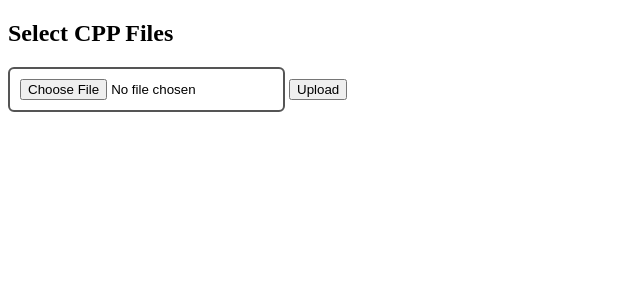
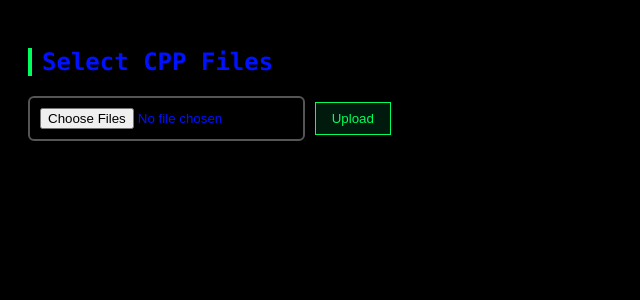
Before and after one commit to SJLJ-java/VSC-VS2022converter, a Flask app: page / in a window 1280 px wide. Shown: the top 300 px of the page, without its empty margins (0-640 px from the left). Run offline with Flask 3, Linux system fonts and the light colour scheme.

Commit message:
Alpha Nu

```diff
--- /dev/null
+++ b/static/style.css
@@ -0,0 +1,53 @@
+/* ===== Retro Hacker Terminal Theme ===== */
+
+body {
+    background: #000000;
+    color: #0011ff;
+    font-family: "Consolas", "Courier New", monospace;
+    padding: 20px;
+}
+
+/* Headers */
+h1, h2 {
+    border-left: 4px solid #00ff5e;
+    padding-left: 10px;
+    margin-bottom: 20px;
+}
+
+/* Buttons */
+button, input[type="submit"] {
+    background: #001b0d;
+    color: #00ff5e;
+    border: 1px solid #00ff5e;
+    padding: 8px 16px;
+    cursor: pointer;
+}
+
+button:hover,
+input[type="submit"]:hover {
+    background: #00331b;
+}
+
+/* File input container glow when files chosen */
+.file-selected {
+    border: 1px solid #00ff5e;
+    box-shadow: 0 0 12px #00ff5e;
+}
+
+/* File list output */
+#fileList {
+    margin-top: 10px;
+    padding-left: 10px;
+    border-left: 2px dashed #00ff5e;
+}
+
+.typewriter {
+    overflow: hidden;
+    white-space: nowrap;
+    animation: typing 2s steps(40) forwards;
+}
+
+@keyframes typing {
+    from { width: 0; }
+    to   { width: 100%; }
+}
--- a/templates/index.html
+++ b/templates/index.html
@@ -20,7 +20,7 @@
             0%   { border-color: red; }
             33%  { border-color: lime; }
             66%  { border-color: cyan; }
-            100% { border-color: red; }
+            100% { border-color: rgb(0, 0, 0); }
         }
 
         #fileList {
@@ -35,14 +35,15 @@
             border-radius: 4px;
         }
     </style>
+    <link rel="stylesheet" href="{{ url_for('static', filename='style.css') }}">
 </head>
 <body>
 
 <h2>Select CPP Files</h2>
 
 <form action="/upload" method="POST" enctype="multipart/form-data">
-    <input id="fileInput" type="file" name="file" accept=".cpp" required>
-    <button type="submit">Upload</button>
+<input id="fileInput" type="file" name="file" accept=".cpp" multiple>
+<button type="submit">Upload</button>
 </form>
 
 <ul id="fileList"></ul>
```
